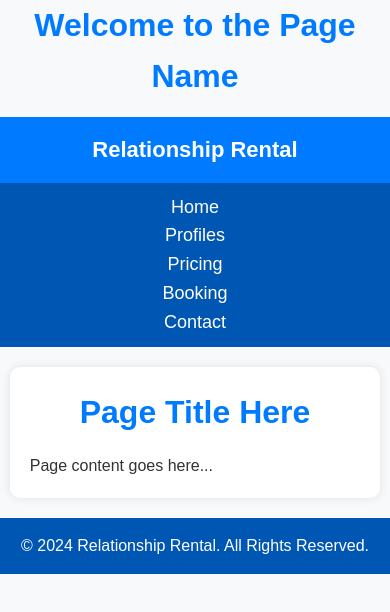
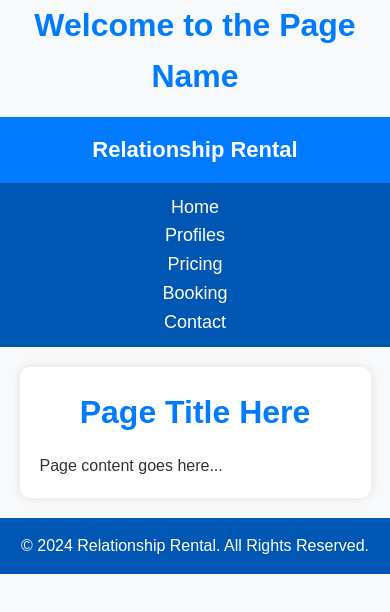
Before and after one commit to sutharsaahab/relationship-rental, a plain HTML site: page faq.html in a window 390 px wide. Drawn offline with Linux system fonts and the light colour scheme.

Commit message:
style.css

```diff
--- a/style.css
+++ b/style.css
@@ -93,8 +93,15 @@ footer {
     }
 
     .container {
-        width: 95%;
+    width: 90%;
+    max-width: 1200px;
+    margin: 20px auto;
+    padding: 20px;
+    background: white;
+    box-shadow: 0px 0px 10px rgba(0, 0, 0, 0.1);
+    border-radius: 10px;
     }
+
 
     button {
         font-size: 16px;
```
